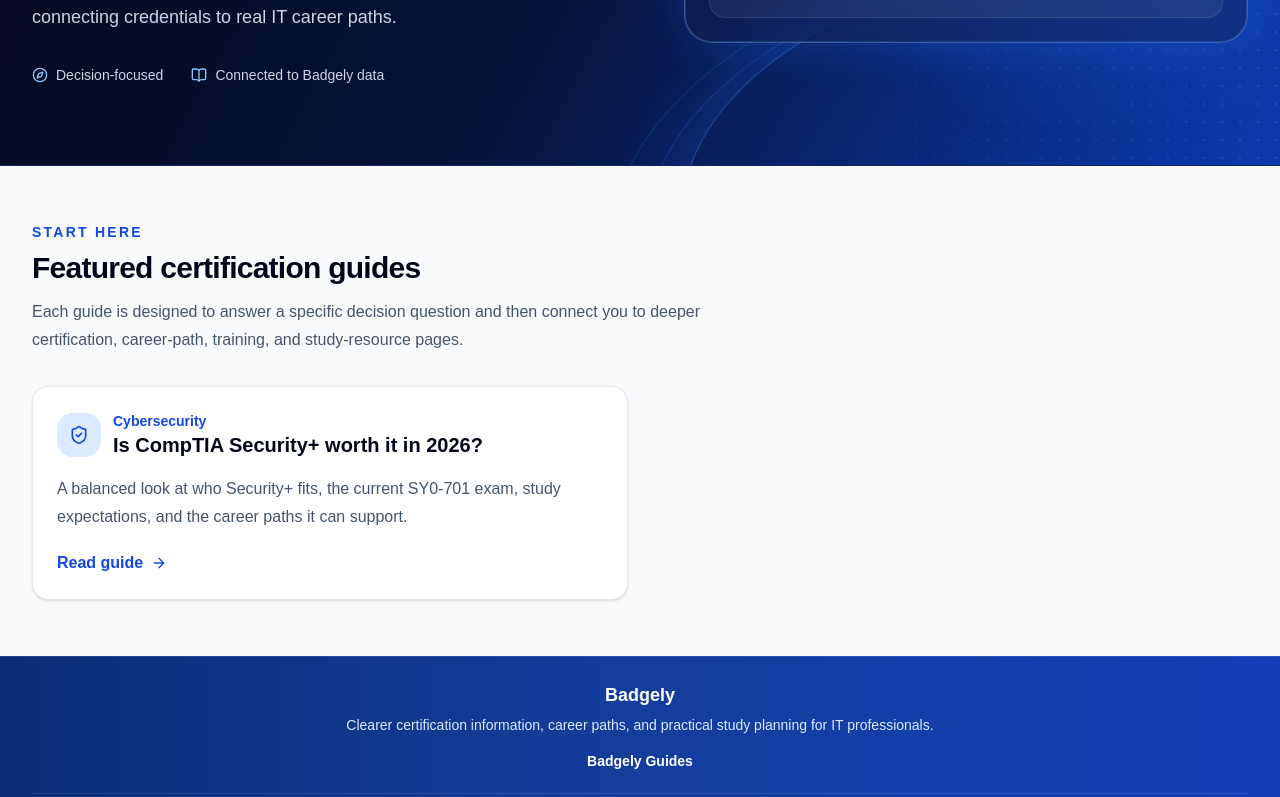
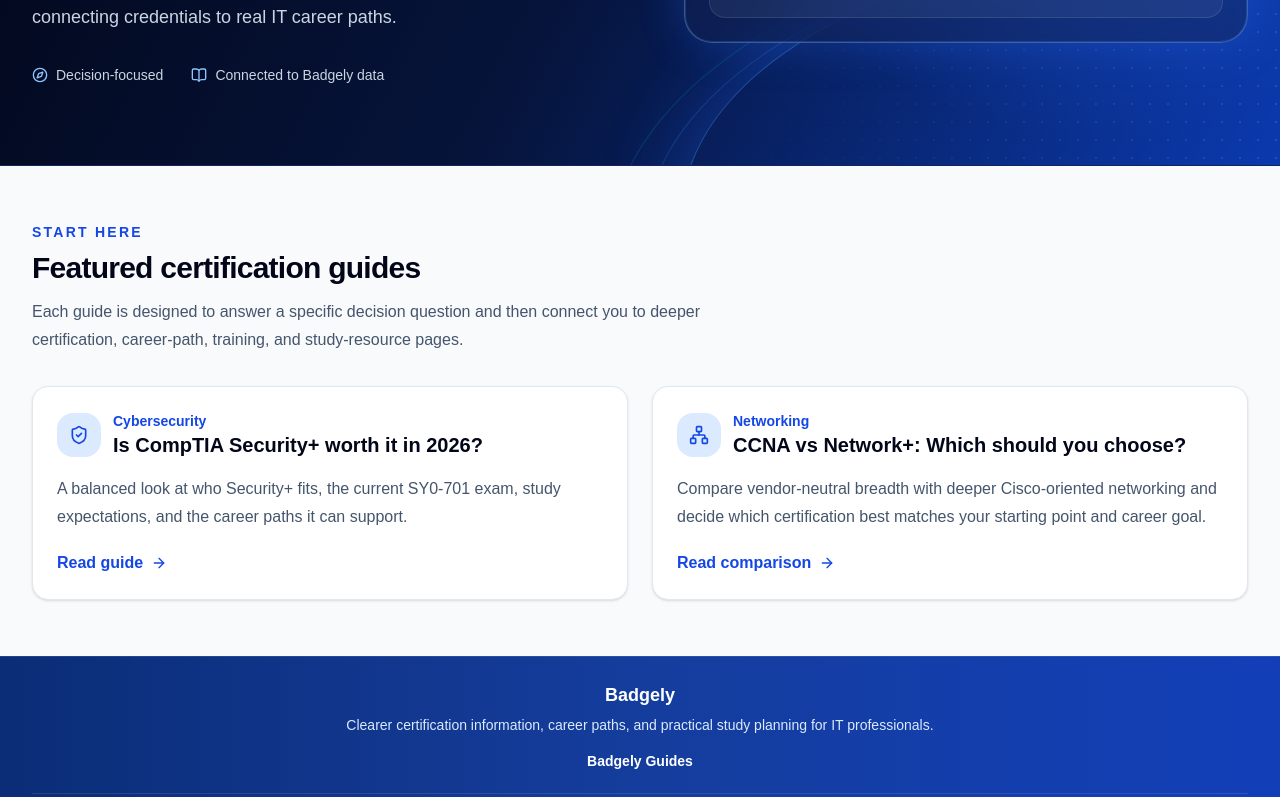
Before and after one commit to nimboxa-maker/badgely, a Next.js app: page /guides in a window 1280 px wide. Shown: the part 420-1217 px from the top of the page. Built offline with nearby package versions, Linux system fonts and the light colour scheme; no server answers.

Commit message:
Add CCNA vs Network+ to Guides hub

```diff
--- a/app/guides/page.tsx
+++ b/app/guides/page.tsx
@@ -1,6 +1,6 @@
 import type { Metadata } from "next";
 import Link from "next/link";
-import { ArrowRight, BookOpen, Compass, ShieldCheck } from "lucide-react";
+import { ArrowRight, BookOpen, Compass, Network, ShieldCheck } from "lucide-react";
 import { Card } from "@/components/ui/card";
 import { HeroOption, HeroPanel, MarketingHero } from "@/components/layout/marketing-hero";
 
@@ -102,6 +102,28 @@ export default function GuidesPage() {
               Read guide <ArrowRight className="size-4" aria-hidden="true" />
             </Link>
           </Card>
+
+          <Card className="p-6">
+            <div className="flex items-center gap-3">
+              <span className="flex size-11 items-center justify-center rounded-2xl bg-blue-100 text-blue-700">
+                <Network className="size-5" aria-hidden="true" />
+              </span>
+              <div>
+                <p className="text-sm font-semibold text-blue-700">Networking</p>
+                <h3 className="text-xl font-bold text-slate-950">CCNA vs Network+: Which should you choose?</h3>
+              </div>
+            </div>
+            <p className="mt-4 leading-7 text-slate-600">
+              Compare vendor-neutral breadth with deeper Cisco-oriented networking and decide which certification best
+              matches your starting point and career goal.
+            </p>
+            <Link
+              href="/guides/ccna-vs-network-plus"
+              className="mt-5 inline-flex items-center gap-2 font-semibold text-blue-700 hover:text-blue-600"
+            >
+              Read comparison <ArrowRight className="size-4" aria-hidden="true" />
+            </Link>
+          </Card>
         </div>
       </section>
     </main>
```
